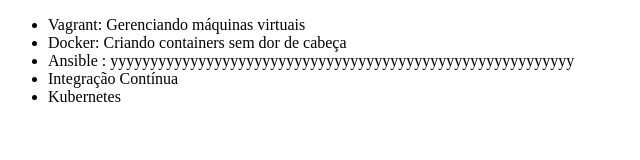
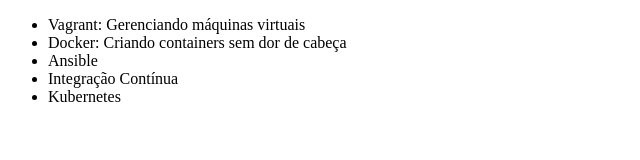
Before and after one commit to Aluraivm/AluraGit, a plain HTML site: page index.html in a window 1280 px wide. Shown: the whole page, without its empty margins (0-640 px from the left). Drawn offline with Linux system fonts and the light colour scheme.

Commit message:
Revert "alterando projeto - revertendo um commit"
This reverts commit cc72c96d5e3810511bf4c0906f5e1eb1c5b93501.

```diff
--- a/index.html
+++ b/index.html
@@ -8,7 +8,7 @@
     <ul>
         <li>Vagrant: Gerenciando máquinas virtuais</li>
         <li>Docker: Criando containers sem dor de cabeça</li>
-        <li>Ansible : yyyyyyyyyyyyyyyyyyyyyyyyyyyyyyyyyyyyyyyyyyyyyyyyyyyyyyyyyy</li>
+        <li>Ansible</li>
         <li>Integração Contínua</li>
         <li>Kubernetes</li>
     </ul>
```
